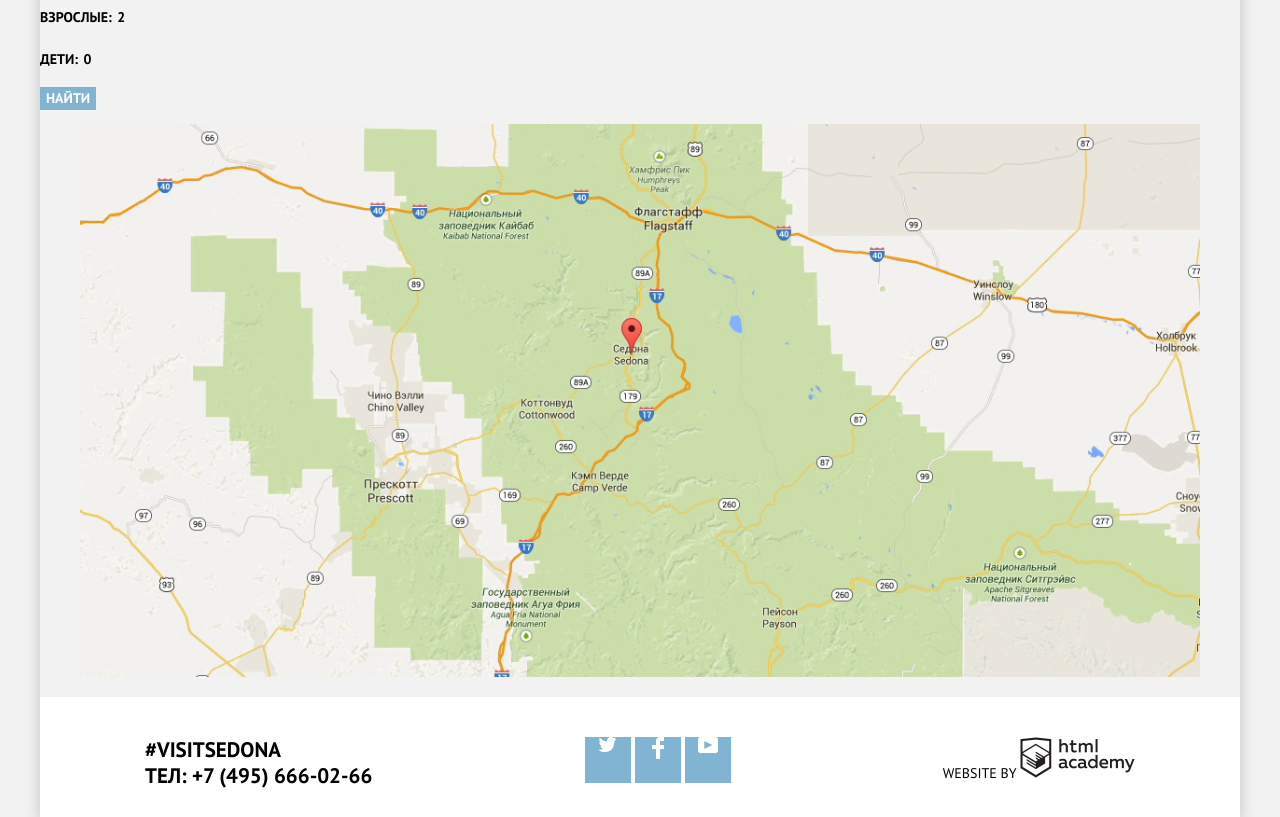
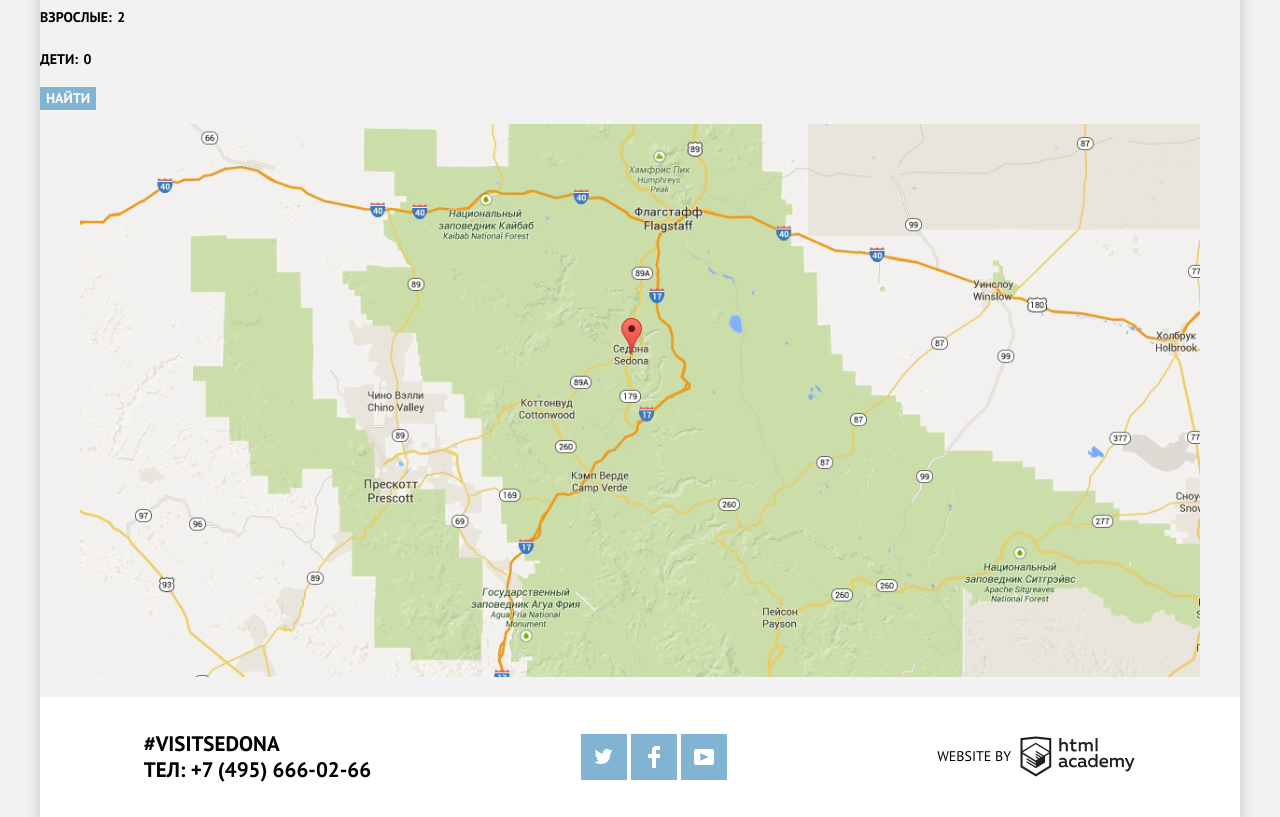
Before and after one commit to Answerzu/Sedona, a plain HTML site: page index.html in a window 1280 px wide. Shown: the part 2203-3020 px from the top of the page. Drawn offline with Linux system fonts and the light colour scheme.

Commit message:
flexim footer

```diff
--- a/css/style.css
+++ b/css/style.css
@@ -37,6 +37,7 @@ a {
 .nav_link {
 	display: flex;
 	justify-content: space-around;
+
 }
 
 
@@ -44,6 +45,7 @@ a {
 	padding-top: 14px;
 
 }
+
 
 .nav_link a {
 	color:#000000;
@@ -269,6 +271,7 @@ footer {
 	font-size: 21px;
 	line-height: 26px;
 	font-weight: 700;
+	align-self: center;
 }
 
 .contacts a {
@@ -276,6 +279,7 @@ footer {
 	font-size: 21px;
 	line-height: 26px;
 	font-weight: 700;
+
 }
 
 
@@ -283,12 +287,21 @@ footer {
 	list-style: none;
 	padding-left: 0;
 	width: 150px;
+	align-self: center;
 
 }
 
-.list-social a {
+.twitter,
+.youtube {
+	padding-top: 15px;
 
 }
+
+.facebook {
+	padding-top: 12px;
+}
+
+
 
 .list-social li {
 	background-color: #81b3d2;
@@ -297,10 +310,21 @@ footer {
 	height: 46px;
 
 
+
 }
 
 .academy {
 	line-height: 26px;
+	align-self: center;
+	width: 200px;
+}
+
+.academy p {
+	margin-right: 7px;
+}
+
+.academy a {
+	margin-top: 7px;
 }
 
 
@@ -309,6 +333,7 @@ footer {
 footer {
 	display: flex;
 	justify-content: space-around;
+
 
 }
 
@@ -324,10 +349,7 @@ footer {
 
 }
 
-footer .contacts,
-footer .list-social,
-footer .academy {
-	margin-top: 0;
-	margin-bottom: 0;
-	padding-top: 40px;
+.academy {
+	display: flex;
+	justify-content: space-around;
 }
--- a/index.html
+++ b/index.html
@@ -194,29 +194,29 @@
 			<ul class="list-social">
 				<li>
 					<a  href="#"Twitter>
-					 <img src="img/twitter.png" width="17" height="15"
+					 <img class="twitter" src="img/twitter.png" width="17" height="15"
 				alt = "Twitter">
 			</a>
 		</li>
 				<li>
 				 <a  href="#"Facebook>
-				  <img src="img/facebook.png" width="12" height="22"
+				  <img class="facebook" src="img/facebook.png" width="12" height="22"
 				  alt = "Facebook">
 				</a>
 			</li>
 				<li> <a  href="#"Youtube>
-				  <img src="img/youtube.png" width="20" height="16"
+				  <img class="youtube" src="img/youtube.png" width="20" height="16"
 				  alt = "Youtube">
 				</a>
 			</li>
 			</ul>
-
-		<p class="academy">
-			website by <a href="#"HTML Academy>
+		<div class="academy">
+		<p> website by </p>
+		 <a href="#"HTML Academy>
 				<img src="img/academy.png" width="115" height="41"
 				alt = "HTML Academy">
-			</a>
-		</p>
+		</a>
+		</div>
 	</footer>
 
 </body>
```
